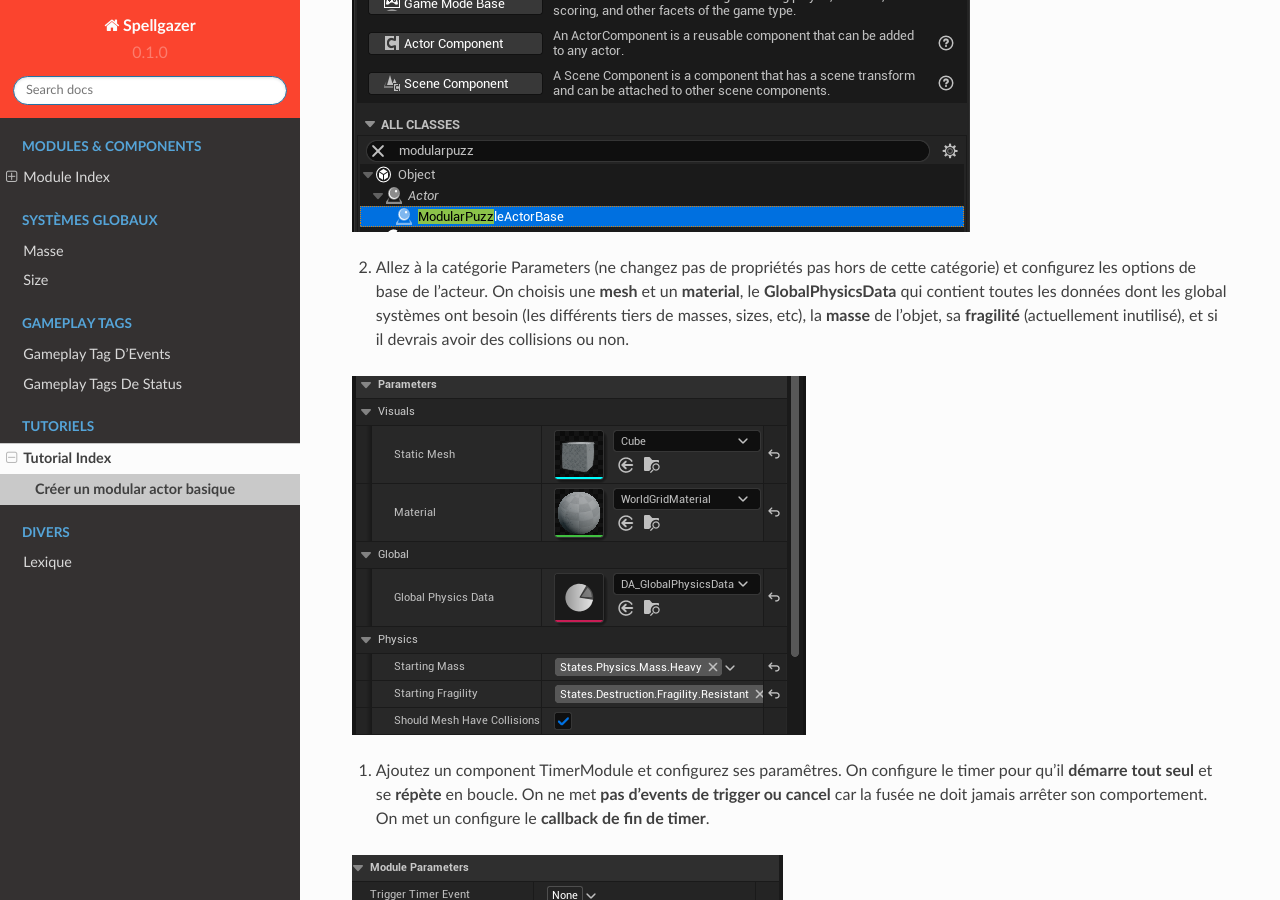
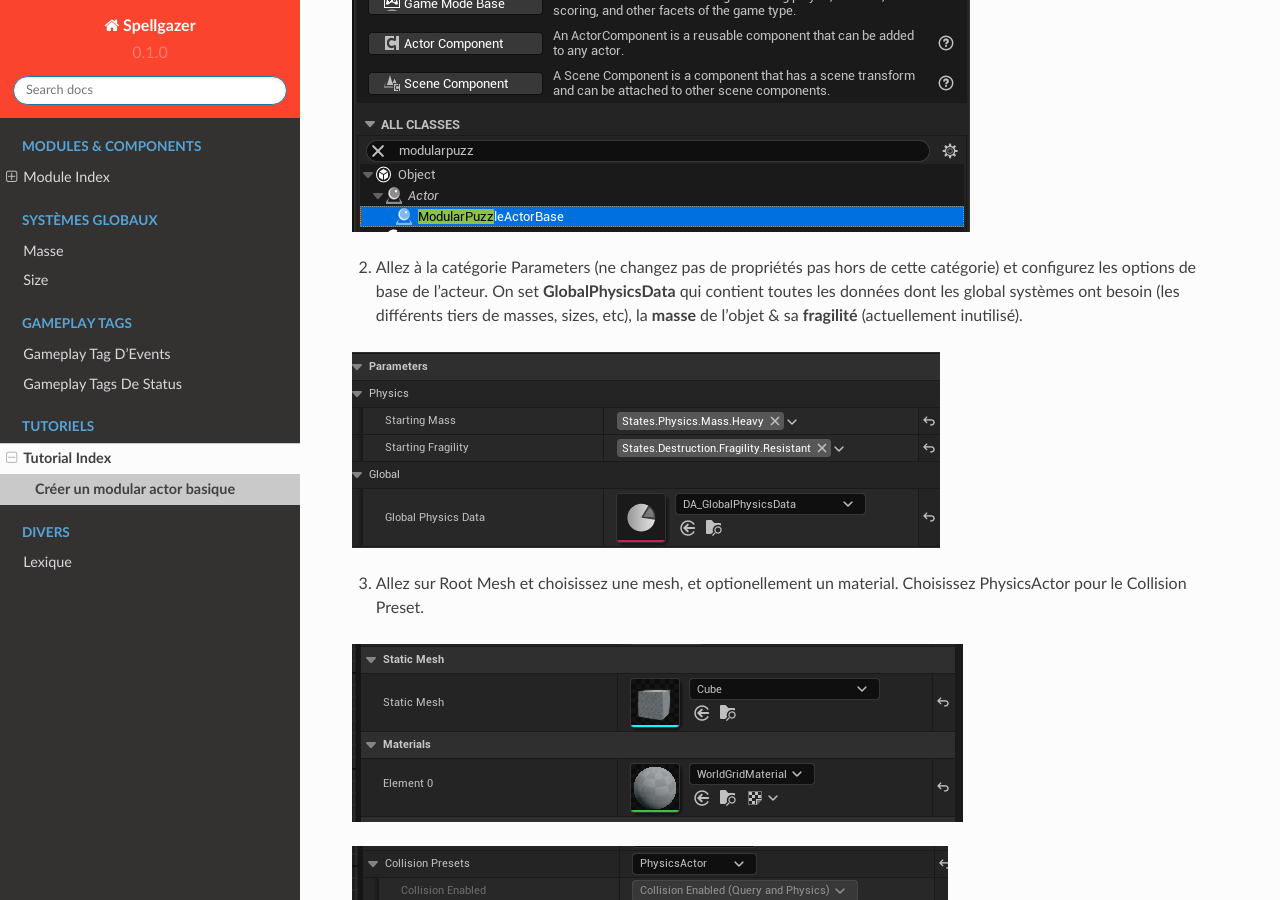
Before and after one commit to PaperMartin/SpellgazerDoc, a Sphinx documentation site: the page built from docs/source/Tutorials/ModularActorBasics.rst, in a window 1280 px wide and 900 px high, scrolled down 827 px. Built offline with Sphinx 7.4.7 and the Read the Docs theme 2.0.0, drawn with Linux system fonts in a browser that asks for light colours.

Commit message:
tuto update

```diff
--- a/docs/source/Tutorials/ModularActorBasics.rst
+++ b/docs/source/Tutorials/ModularActorBasics.rst
@@ -16,21 +16,28 @@
 
 .. image:: MAB_CreateActor.png
 
-2. Allez à la catégorie Parameters (ne changez pas de propriétés pas hors de cette catégorie) et configurez les options de base de l'acteur. On choisis une **mesh** et un **material**, le **GlobalPhysicsData** qui contient toutes les données dont les global systèmes ont besoin (les différents tiers de masses, sizes, etc), la **masse** de l'objet, sa **fragilité** (actuellement inutilisé), et si il devrais avoir des collisions ou non.
+2. Allez à la catégorie Parameters (ne changez pas de propriétés pas hors de cette catégorie) et configurez les options de base de l'acteur. On set **GlobalPhysicsData** qui contient toutes les données dont les global systèmes ont besoin (les différents tiers de masses, sizes, etc), la **masse** de l'objet & sa **fragilité** (actuellement inutilisé).
 
 .. image:: MAB_BaseParams.png
 
-1. Ajoutez un component TimerModule et configurez ses paramêtres. On configure le timer pour qu'il **démarre tout seul** et se **répète** en boucle. On ne met **pas d'events de trigger ou cancel** car la fusée ne doit jamais arrêter son comportement. On met un configure le **callback de fin de timer**.
+3. Allez sur Root Mesh et choisissez une mesh, et optionellement un material. Choisissez PhysicsActor pour le Collision Preset.
+
+.. image:: MAB_PickMesh.png
+
+.. image:: MAB_CollisionPreset.png
+
+4. Ajoutez un component TimerModule et configurez ses paramêtres. On configure le timer pour qu'il **démarre tout seul** et se **répète** en boucle. On ne met **pas d'events de trigger ou cancel** car la fusée ne doit jamais arrêter son comportement. On met un configure le **callback de fin de timer**.
 
 .. image:: MAB_TimerParams.png
 
-1. Ajoutez un component CallbackSequence et configurez ses paramêtres. On connecte TriggerAndCycleEvent au callback du timer. On met 2 callbacks dans la liste de callbacks, un pour activer le RocketModule et un pour le désactiver.
+5. Ajoutez un component CallbackSequence et configurez ses paramêtres. On connecte TriggerAndCycleEvent au callback du timer. On met 2 callbacks dans la liste de callbacks, un pour activer le RocketModule et un pour le désactiver.
 
 .. image:: MAB_EventSequenceParams.png
 
-1. Ajoutez un component Rocket Module et configurez ses paramêtres. On connecte RocketTriggerEvent au 1er callback de CallbackSequence, et RocketDisableEvent au 2e. On met une force qui doit être assez forte pour pousser l'objet en fonction de la masse choisie plus tôt.
+6. Ajoutez un component Rocket Module et configurez ses paramêtres. On connecte RocketTriggerEvent au 1er callback de CallbackSequence, et RocketDisableEvent au 2e. On met une force qui doit être assez forte pour pousser l'objet en fonction de la masse choisie plus tôt.
 
 .. image:: MAB_RocketParams.png
 
-6. Rotatez le RocketModule pour que son axe X soit pointé vers le bas (une rotation à -90 sur l'axe Y devrait suffire)
-7. Mettez le blueprint dans un Level et Lancez le jeu. Normalement l'acteur devrait alterne entre lentement accélerer vers le haut et retomber toutes les 2 secondes.
+7. Rotatez le RocketModule pour que son axe X soit pointé vers le bas (une rotation à -90 sur l'axe Y devrait suffire)
+
+8. Mettez le blueprint dans un Level et Lancez le jeu. Normalement l'acteur devrait alterne entre lentement accélerer vers le haut et retomber toutes les 2 secondes.
```
Also changed, not shown: docs/source/Tutorials/MAB_BaseParams.png, docs/source/Tutorials/MAB_CollisionPreset.png (added), docs/source/Tutorials/MAB_PickMesh.png (added).
